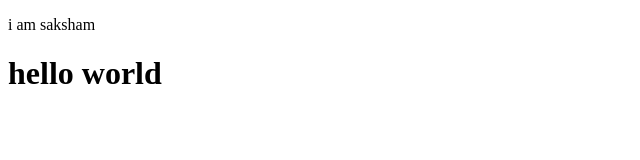
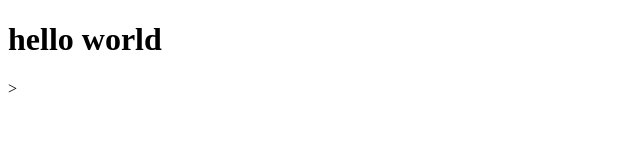
Before and after one commit to SakshamBangale/newrepo, a plain HTML site: page index.html in a window 1280 px wide. Shown: the whole page, without its empty margins (0-640 px from the left). Drawn offline with Linux system fonts and the light colour scheme.

Commit message:
Update index.html

```diff
--- a/index.html
+++ b/index.html
@@ -7,10 +7,10 @@
 </head>
 <body>
 
-    <p>i am saksham</p>
+    <pi am saksham</p>
 
 
     <h1>hello world</h1>
-
+>
 </body>
 </html>
```
